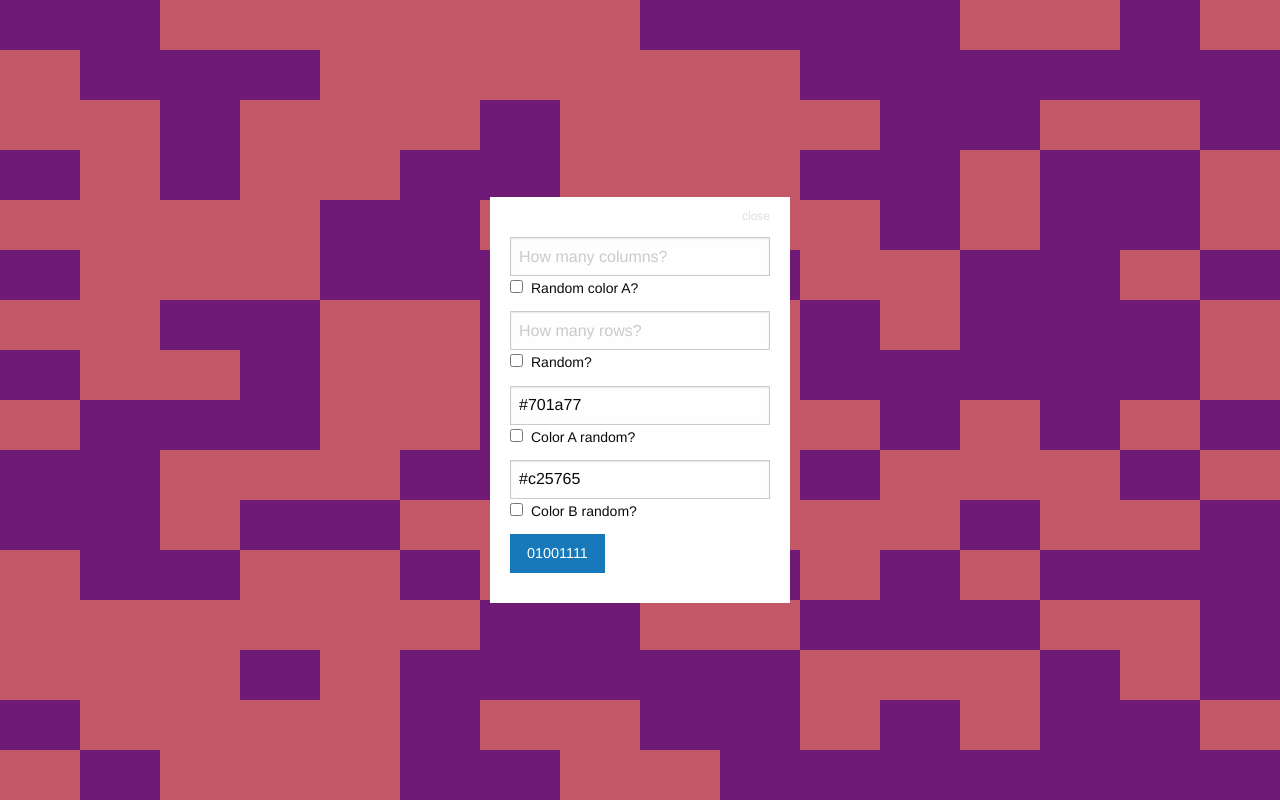
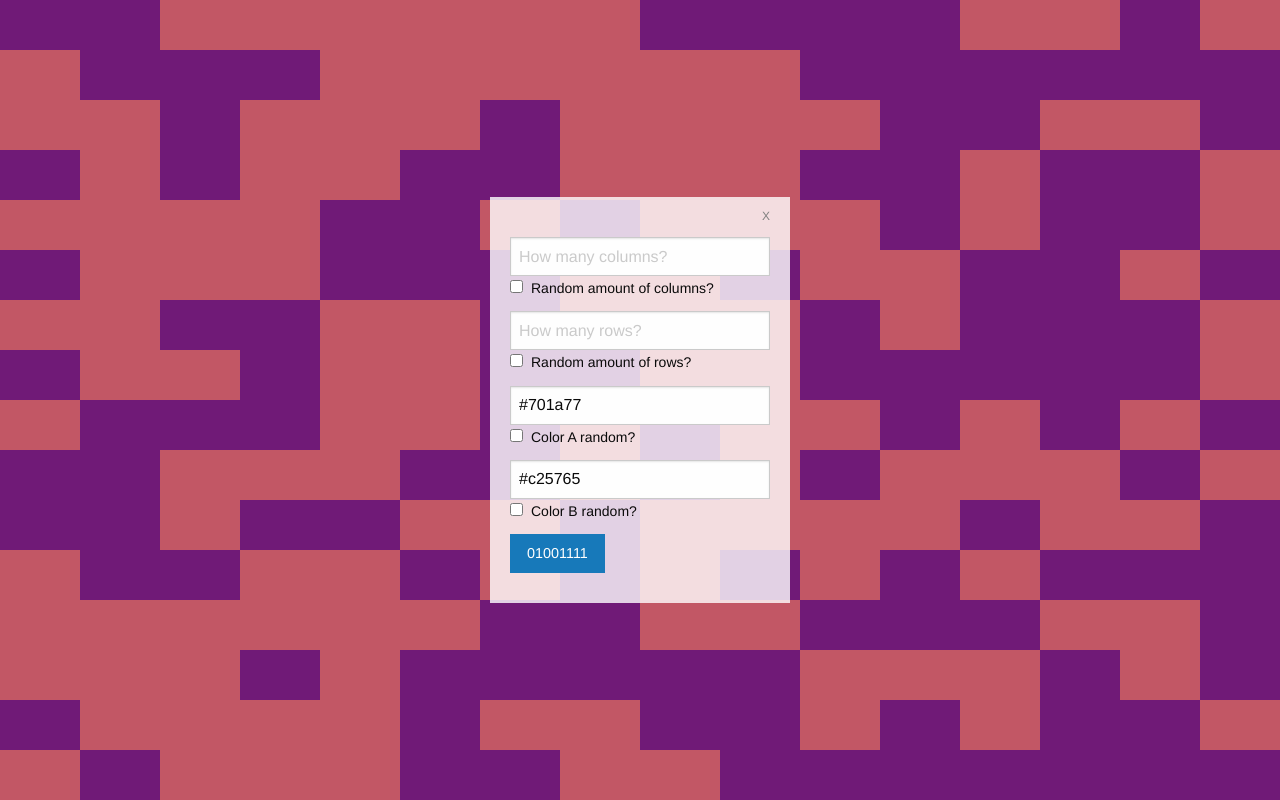
Before and after one commit to iriepixel/h2sq, a plain HTML site: page index.html in a window 1280 px wide. Drawn offline with nearby package versions, Linux system fonts and the light colour scheme.

Commit message:
close button changed + space button works with saved settings

```diff
--- a/index.html
+++ b/index.html
@@ -59,14 +59,14 @@
                     .menu{
                         max-width: 300px;
                         padding: 40px 20px 20px;
-                        background-color: #FFF;
+                        background-color: rgba(255, 255, 255, 0.8);
                     }
                         .close{
                             position: absolute;
                             margin-top: -30px;
                             right: 20px;
                             font-size: 12px;
-                            color: #ddd;
+                            color: grey;
                             cursor: pointer;
                         }
                         .row{
@@ -89,15 +89,15 @@
    </div>
    <div class="modal">
         <div class="menu">
-                <div class="close">close</div>
+                <div class="close">X</div>
                 <div class="row">
                     <input type="text" placeholder="How many columns?" class="columns-input">
-                    <input type="checkbox" name="" id="columns-random" class="columns-random"><label for="columns-random">Random color A?</label>
+                    <input type="checkbox" name="" id="columns-random" class="columns-random"><label for="columns-random">Random amount of columns?</label>
                     <div class="columns-random-total"></div>
                 </div>
                 <div class="row">
                     <input type="text" placeholder="How many rows?" class="rows-input">
-                    <input type="checkbox" name="rows-random" id="" class="rows-random"><label for="rows-random">Random?</label>
+                    <input type="checkbox" name="rows-random" id="" class="rows-random"><label for="rows-random">Random amount of rows?</label>
                     <div class="rows-random-total"></div>
                 </div>
                 <div class="row">
@@ -229,6 +229,9 @@
       columnsInput.value = columnAmount;
       rowsInput.value = rowAmount;
 
+    //   columnsInput.value = columnAmount;
+    //   rowsInput.value = rowAmount;
+
       colors[0] = '#' + colorA.value;
       colors[1] = '#' + colorB.value;
 
@@ -245,7 +248,8 @@
 
    APP.addEventListener("keydown", function (e) {
       if (e.keyCode === 32) {  //checks whether the pressed key is "SPACE"
-         createBlocks();
+        //  createBlocks();
+        applyNewSettings();
       }
       if (e.keyCode === 77) {  //checks whether the pressed key is "M"
          openMenu();
```
